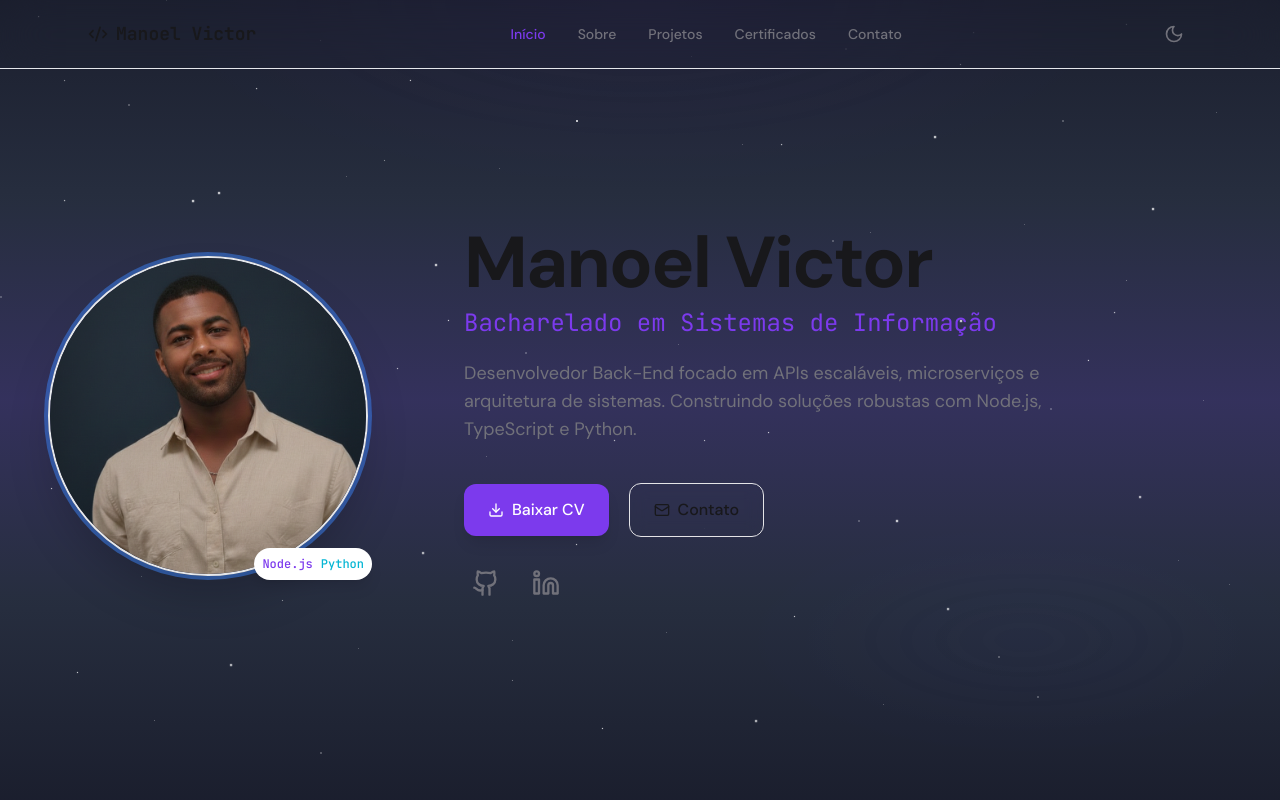
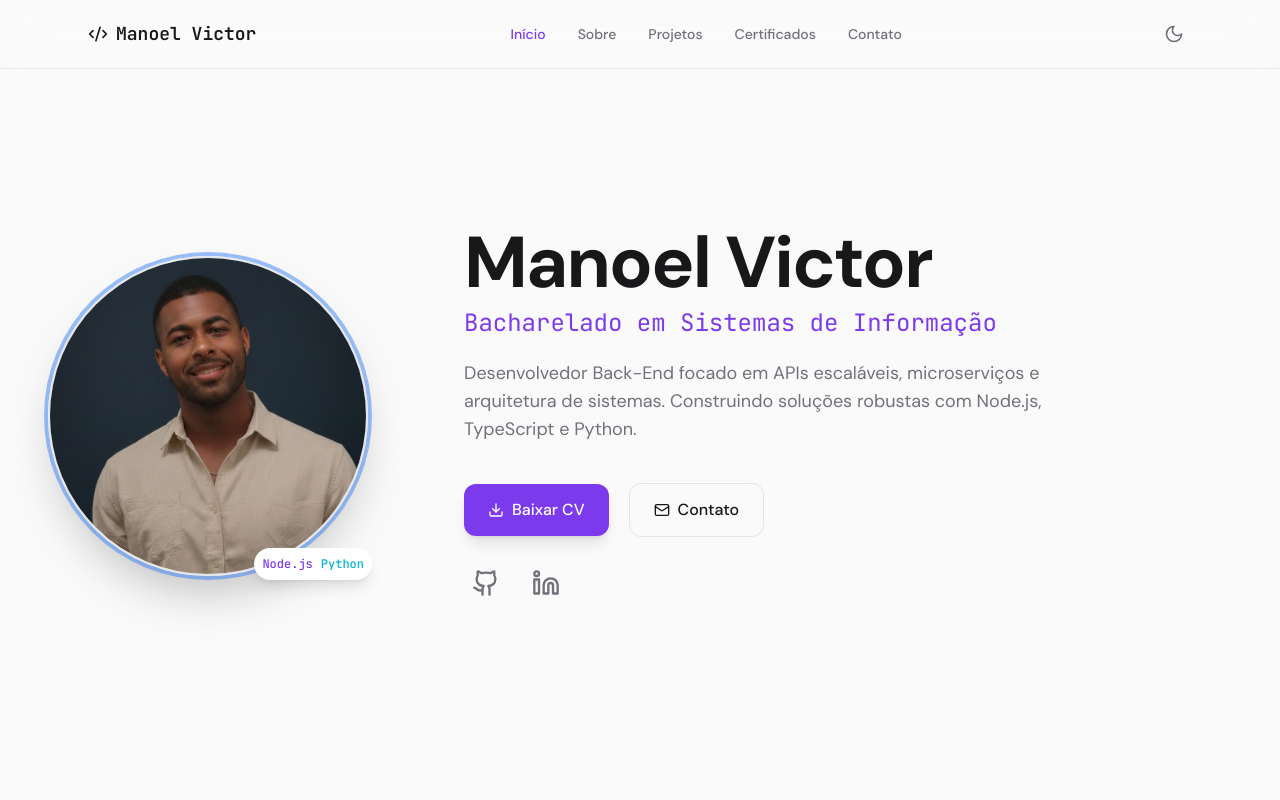
Before and after one commit to manoelvictorjs/meu_portf-lio, a Next.js app: page / in a window 1280 px wide. Shown: the top 800 px of the page. Built offline with nearby package versions, Linux system fonts and the light colour scheme.

Commit message:
att de tema claro

```diff
--- a/src/app/layout.tsx
+++ b/src/app/layout.tsx
@@ -83,6 +83,11 @@ export default function RootLayout({
     <html lang="pt-BR" suppressHydrationWarning>
       <body className={`${dmSans.variable} ${jetbrainsMono.variable} antialiased`}>
         <script
+          dangerouslySetInnerHTML={{
+            __html: `(function(){var t=localStorage.getItem('theme');var d=window.matchMedia('(prefers-color-scheme: dark)').matches;document.documentElement.classList.add(t||(d?'dark':'light'));})();`,
+          }}
+        />
+        <script
           type="application/ld+json"
           dangerouslySetInnerHTML={{ __html: JSON.stringify(jsonLd) }}
         />
--- a/src/components/layout/SpaceBackground/index.tsx
+++ b/src/components/layout/SpaceBackground/index.tsx
@@ -2,6 +2,8 @@
 
 /**
  * SpaceBackground - Fundo espacial animado do portfólio.
+ *
+ * Só aparece no modo escuro. No modo claro, fica oculto para evitar conflito visual.
  *
  * Composto por:
  * - Gradiente vertical (azul escuro → roxo → azul)
@@ -14,8 +16,15 @@
 
 import { StarField } from "./StarField";
 import { MeteorField } from "./MeteorField";
+import { useTheme } from "../ThemeProvider";
 
 export function SpaceBackground() {
+  const { theme } = useTheme();
+
+  if (theme !== "dark") {
+    return null;
+  }
+
   return (
     <div
       className="fixed inset-0 -z-20 overflow-hidden"
@@ -23,7 +32,7 @@ export function SpaceBackground() {
     >
       {/* Gradiente de fundo espacial */}
       <div
-        className="absolute inset-0 opacity-90 dark:opacity-100"
+        className="absolute inset-0 opacity-100"
         style={{
           background:
             "linear-gradient(180deg, #020617 0%, #0f172a 25%, #1e1b4b 50%, #0f172a 75%, #020617 100%)",
```
